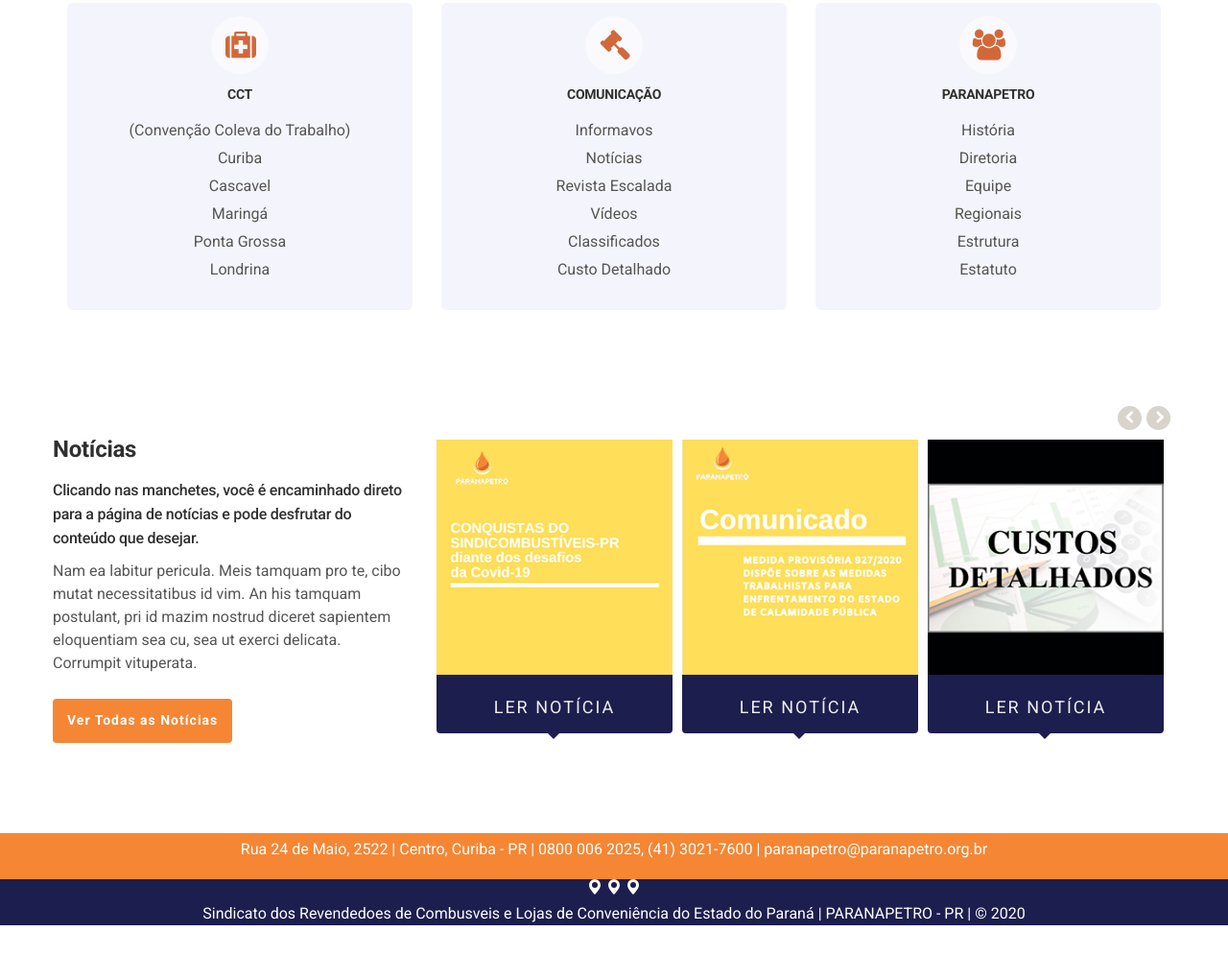
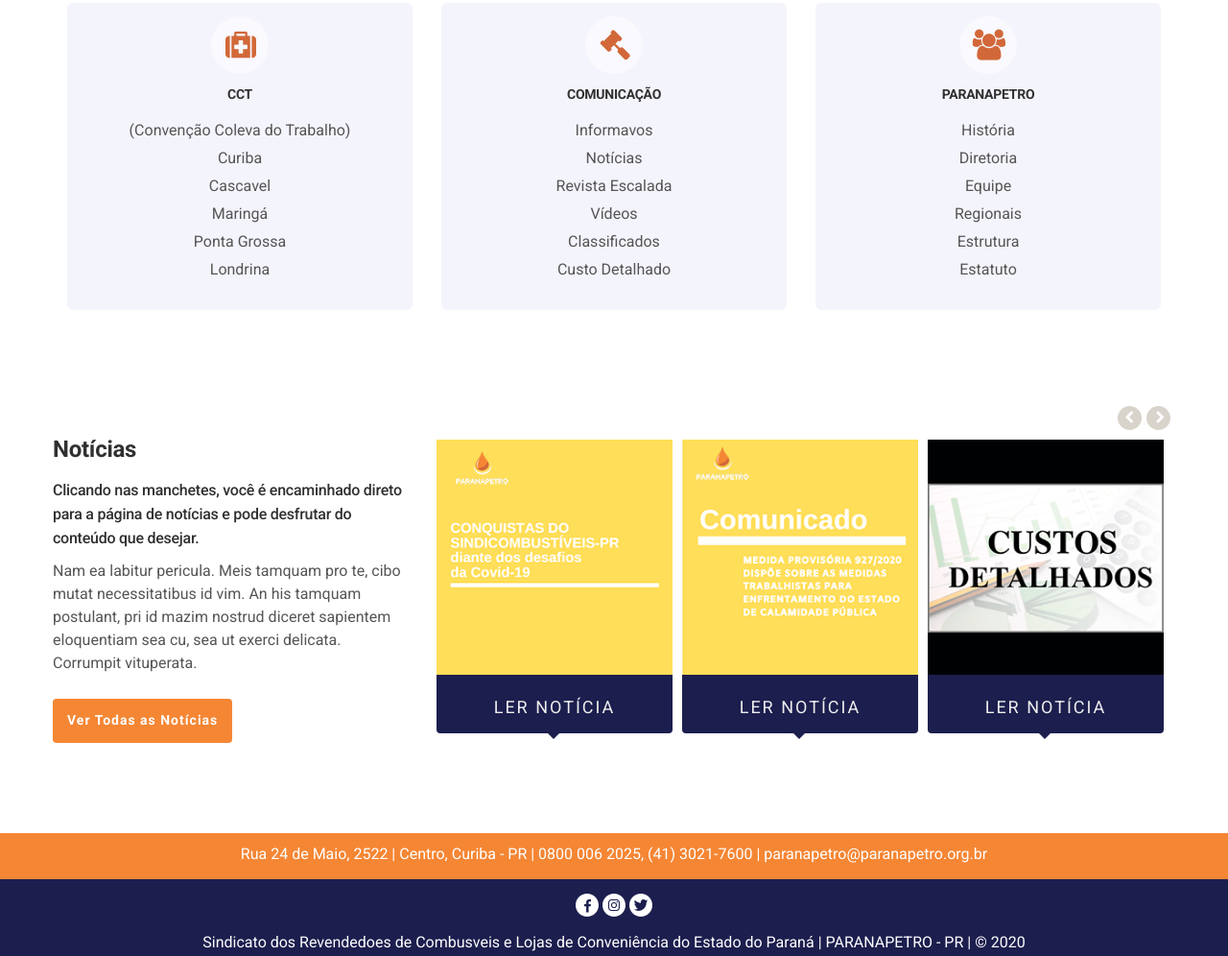
Before and after one commit to annassabino/projeto_paranapetro, a plain HTML site: page home.html in a window 1280 px wide. Shown: the part 1164-2160 px from the top of the page at 96% size. Before the commit the page ends 2128 px from the top, so only its background shows below. Drawn offline with Linux system fonts and the light colour scheme; a script that the page names is missing.

Commit message:
Second commit

```diff
--- a/css/theme.css
+++ b/css/theme.css
@@ -91,6 +91,10 @@
 	align-items: center;
 }
 
+.top-bar-itens a{
+	color: #fff;
+}
+
 .top-bar-itens p{
 	padding-left: 15px;
 	color: #fff;
@@ -160,14 +164,17 @@
 	width: 100%;
 	height: 48px;
 	background-color:#F58634;
+	padding-top: 10px;
 	color:#fff;
 }
 
 .rodape2 {
 	width: 100%;
-	height: 48px;
+	height: 80px;
 	background-color:#1C1E4E;
 	color: #fff;
+	padding-top: 15px;
+	padding-bottom: 10px;
 }
 
 
--- a/home.html
+++ b/home.html
@@ -38,13 +38,13 @@
     <!--top-bar-->
     <div class="top-bar">
         <div class="top-bar-itens col-md-3 hidden-info">
-		   <p><img src="assets/geo-alt-fill.svg" alt="Endereço">Rua 24 de Maio, 2522 | Centro, Curiba - PR</p>
+		   <p><img src="assets/geo-alt-fill.svg" alt="Endereço"> <a href="https://www.google.com.br/maps/place/Rua+24+de+Maio,+2522+-+Centro,+Curitiba+-+PR,+80220-061/@-25.4581449,-49.2667023,17z/data=!3m1!4b1!4m5!3m4!1s0x94dce492aeedaec9:0x115f1c46a778bc6b!8m2!3d-25.4581498!4d-49.2645136" target="_blank"> Rua 24 de Maio, 2522 | Centro, Curiba - PR</a></p>
 		</div>
 		<div class="top-bar-itens col-md-3">
-			<p><img src="assets/geo-alt-fill.svg" alt="Contatos">0800 006 2025 | (41) 3021-7600 </p>
+			<p> <img src="assets/telephone-fill.svg" alt="telefone"> 0800 006 2025 | (41) 3021-7600 </p>
 		</div>
 	    <div class="top-bar-itens col-md-3 hidden-info">
-			<p><img src="assets/geo-alt-fill.svg" alt="E-mail">paranapetro@paranapetro.org.br </p>
+			<p><img src="assets/envelope-fill.svg" alt="E-mail"> <a href="mailto:paranapetro@paranapetro.org.br">paranapetro@paranapetro.org.br</a></p>
 		</div>
 		<div class="top-bar-itens col-md-3 hidden-info">
 			<form class="form-inline">
@@ -462,11 +462,13 @@
 			<p>Rua 24 de Maio, 2522 | Centro, Curiba - PR | 0800 006 2025, (41) 3021-7600 | paranapetro@paranapetro.org.br</p>
 		</div>
 		<div class="center rodape2">
-			<a href="#"><img src="assets/geo-alt-fill.svg" alt=""> </a>
-			<a href="#"><img src="assets/geo-alt-fill.svg" alt=""> </a>
-			<a href="#"><img src="assets/geo-alt-fill.svg" alt=""> </a>
+			<a href="#"><img src="assets/facebook.svg" alt=""> </a>
+			<a href="#"><img src="assets/instagram.svg" alt=""> </a>
+			<a href="#"><img src="assets/twitter.svg" alt=""> </a>
+			<div class="pad15">
 			<p>Sindicato dos Revendedoes de Combusveis e Lojas de Conveniência do Estado do Paraná | PARANAPETRO - PR | © 2020</p>
 		</div>
+	</div>
 	</section>
 
 
```
Also changed, not shown: assets/envelope-fill.svg (added), assets/facebook.svg (added), assets/instagram.svg (added), assets/telephone-fill.svg (added), assets/twitter.svg (added).
